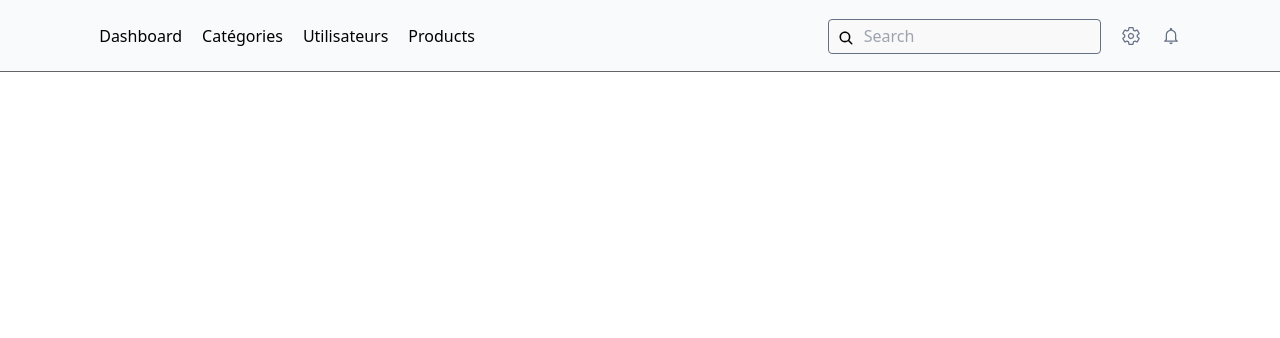
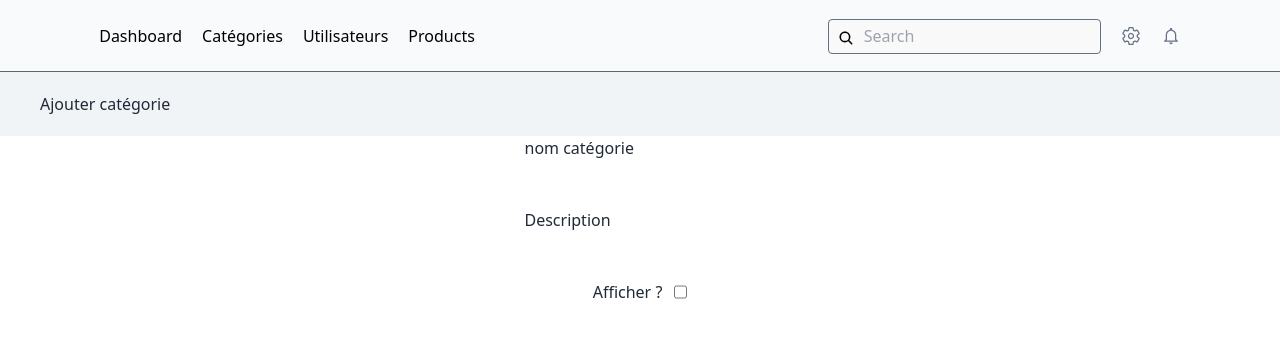
Before and after one commit to TheWisePigeon/lucy-web, a React (Vite) app: page /dashboard in a window 1280 px wide. Shown: the top 338 px of the page. Built offline with nearby package versions, Linux system fonts and the light colour scheme.

Commit message:
page ajout categorie

```diff
--- /dev/null
+++ b/src/components/AddCategory.tsx
@@ -0,0 +1,25 @@
+function AddCategory() {
+  return (
+    <>
+      <div className="bg-[#F1F4F6] px-10 py-5">
+        <h2 className="flex">Ajouter catégorie</h2>
+      </div>
+      <div className="flex flex-col gap-5 items-center">
+        <div className="flex flex-col gap-1">
+          <h2>nom catégorie</h2>
+          <input type="text" />
+        </div>
+        <div className="flex flex-col gap-1">
+          <h2>Description</h2>
+          <input type="text" />
+        </div>
+        <div className="flex gap-3 ">
+          <h2>Afficher ?</h2>
+          <input type="checkbox" />
+        </div>
+      </div>
+    </>
+  );
+}
+
+export default AddCategory;
--- a/src/pages/Dashboard.tsx
+++ b/src/pages/Dashboard.tsx
@@ -1,8 +1,10 @@
 import Navbar from "../components/Navbar";
+import AddCategory from "../components/AddCategory"
 function Dashboard() {
   return (
     <div>
       <Navbar />
+      <AddCategory/>
     </div>
   );
 }
```
Also changed, not shown: app.yaml (added).
